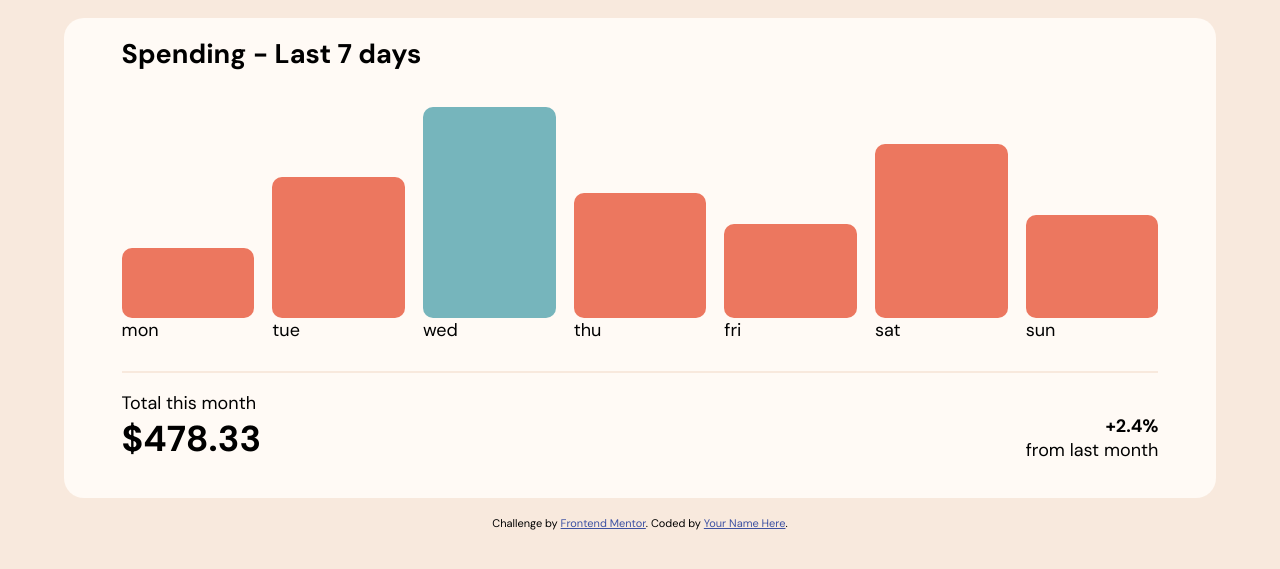
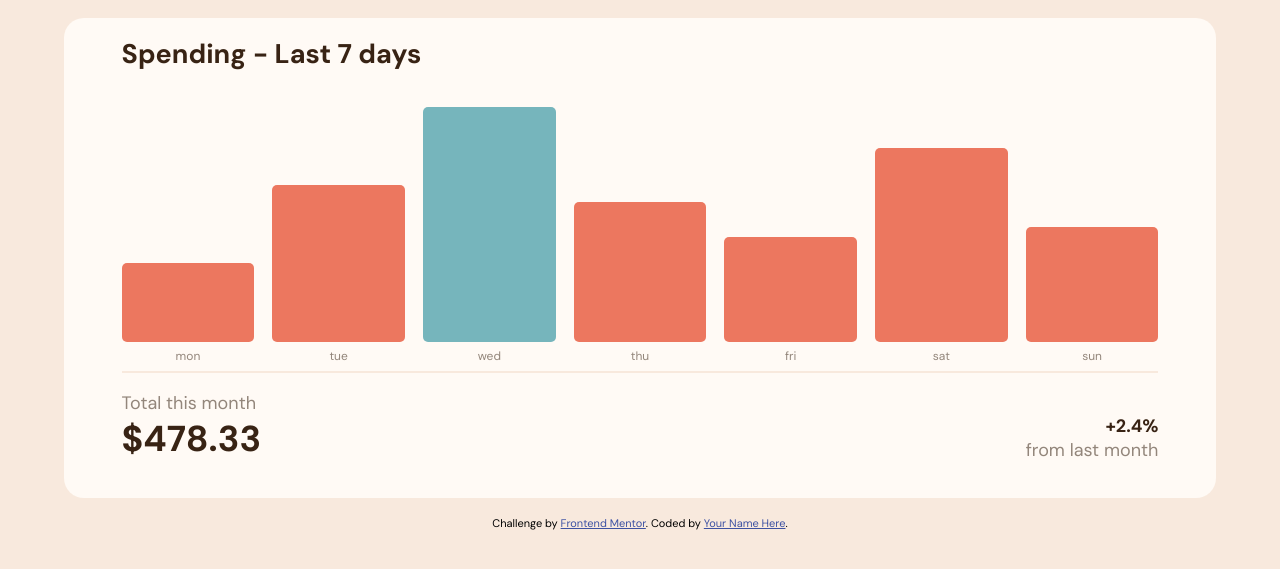
Before and after one commit to cdevelopment010/fem-expenses-chart, a plain HTML site: page index.html in a window 1280 px wide. Shown: the part 185-754 px from the top of the page. Drawn offline with Linux system fonts and the light colour scheme.

Commit message:
Feat: desktop version

```diff
--- a/index.html
+++ b/index.html
@@ -28,19 +28,19 @@
   </header>
 
   <main>
-    <h2>Spending - Last 7 days</h2>
+    <h2 class="font-color-n1">Spending - Last 7 days</h2>
 
     <section class="graph justify-content-evenly"></section>
     <section class="details d-flex justify-content-between">
       <div class="d-flex flex-column">
-        Total this month
-        <span class="fw-bold fs-2">$478.33</span>
+        <span class="font-color-n2">Total this month</span>
+        <span class="fw-bold fs-2 font-color-n1">$478.33</span>
 
       </div>
 
       <div class="d-flex flex-column align-self-end">
-        <span class="fw-bold align-self-end">+2.4%</span>
-        from last month
+        <span class="fw-bold align-self-end font-color-n1">+2.4%</span>
+        <span class="font-color-n2">from last month</span>
 
       </div>
     </section>
--- a/index.js
+++ b/index.js
@@ -7,27 +7,34 @@ async function getData() {
 
     console.log(data);
 
-
-    let maxAmount = data.reduce((prev, curr) => {
-        if (curr.amount > prev) {
-            return curr.amount;
-        } else {
-            return prev
-        }
-    }, 0)
+    let maxAmount = Math.max(...data.map((bar) => bar.amount));
+    // let maxAmount = data.reduce((prev, curr) => {
+    //     if (curr.amount > prev) {
+    //         return curr.amount;
+    //     } else {
+    //         return prev
+    //     }
+    // }, 0)
 
     data.forEach(bar => {
         let barContainer = document.createElement('div');
         let barEl = document.createElement('div');
+        let barTooltipEl = document.createElement('div');
         let labelEl = document.createElement('div');
         let today = new Date().toString().substring(0,3).toLowerCase();
 
         barContainer.className = "bar-container";
 
         barEl.className = `bar ${bar.day == today ? 'today' : ''}`
-        barEl.style.height = (bar.amount / maxAmount * 100) + '%';
+        barEl.style.maxHeight = (bar.amount / maxAmount * 100) + '%';
+
+        barTooltipEl.innerText = "$" + bar.amount;
+        barTooltipEl.className = "bar-tooltip";
 
         labelEl.innerText = bar.day;
+        labelEl.className = "label";
+
+        barEl.appendChild(barTooltipEl);
 
         barContainer.appendChild(barEl);
         barContainer.appendChild(labelEl);
--- a/styles.css
+++ b/styles.css
@@ -2,7 +2,9 @@
 
 :root {
     --primary-col-1: hsl(10, 79%, 65%);
+    --primary-col-1-hsl: 10, 79%, 65%;
     --primary-col-2: hsl(186, 34%, 60%);
+    --primary-col-2-hsl: 186, 34%, 60%;
     --neutral-col-1: hsl(25, 47%, 15%);
     --neutral-col-2: hsl(28, 10%, 53%);
     --neutral-col-3: hsl(27, 66%, 92%);
@@ -55,6 +57,12 @@ header {
 .fw-bold {
     font-weight: bold;
 }
+.font-color-n1 {
+    color: var(--neutral-col-1)
+}
+.font-color-n2 {
+    color: var(--neutral-col-2)
+}
 
 
 
@@ -72,24 +80,73 @@ main {
     padding-top: 2rem;
     gap: 1rem;
     display: grid;
+    /* display: flex;  */
 
 }
 
 .bar-container {
-    flex: 1;
+    flex-basis: 100%;
     display: grid;
-    grid-template-rows: 4fr 1fr;
+    grid-template-rows: 4fr 0.5fr;
+    align-items: center;
 }
 
 
 .bar {
+    width: 100%;
+    height: 100%;
     background: var(--primary-col-1);
     align-self: end;
-    border-radius: 10px;
+    border-radius: 5px;
+    cursor: pointer;
+    position: relative;
+    animation: grow 1s ease-in-out 0s 1 forwards;
+}
+
+@keyframes grow {
+    from {
+        height: 0%;
+    }
+    to {
+        height: 100%;
+    }
+}
+
+.bar:hover{
+    background-color: hsla(var(--primary-col-1-hsl), 0.7);
+}
+.bar-tooltip {
+    min-width: 120%;
+    text-align: center;
+    position: absolute;
+    display: none;
+    background-color: var(--neutral-col-1);
+    color: var(--neutral-col-4);
+    top: -2rem;
+    left: 50%;
+    transform: translateX(-50%);
+    border-radius: 5px;
+    padding: 0.25rem 0.5rem;
+}
+
+.bar:hover .bar-tooltip {
+    opacity: 1;
+    display: inline-block;
+}
+.label {
+    color: var(--neutral-col-2);
+    font-size: 12px;
+    align-self: center;
+    width: auto;
+    text-wrap: wrap;
+    text-align: center;
 }
 
 .today {
     background: var(--primary-col-2);
+}
+.today:hover {
+    background-color: hsla(var(--primary-col-2-hsl),0.7);
 }
 .details {
     border-top: 2px solid var(--neutral-col-3);
@@ -104,3 +161,10 @@ main {
 .align-self-end {align-self: flex-end}
 .fs-1 {font-size: 1.5em}
 .fs-2 {font-size: 2em}
+
+@media screen and (min-width: 1440px) {
+    header, main {
+        width: min(40%, 78rem);
+        margin-inline: auto;
+    }
+}
```
Also changed, not shown: data copy.json (added, +30 -0 lines).
